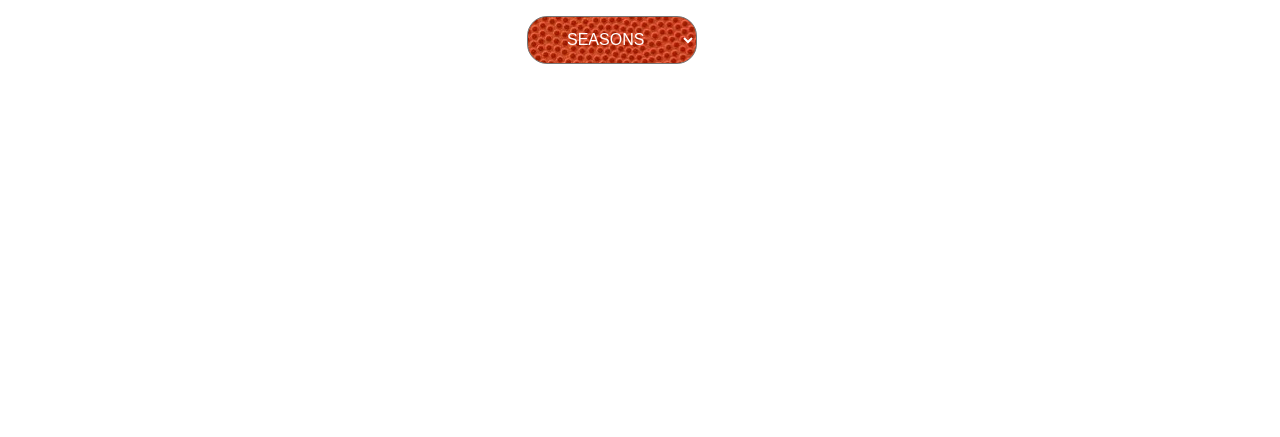
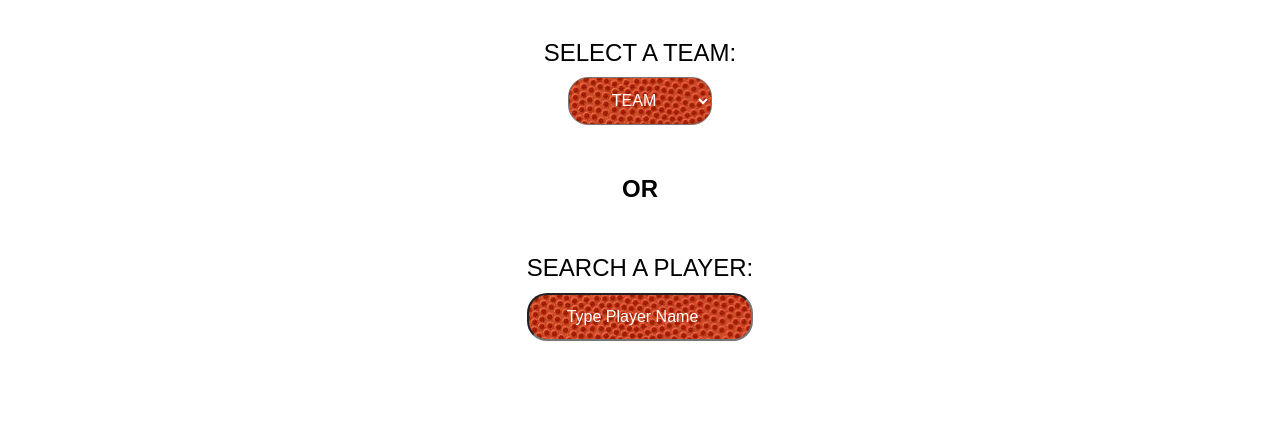
Before and after one commit to donark1/ajax-project, a website: page index.html in a window 1280 px wide. Shown: the part 363-800 px from the top of the page. Drawn offline with nearby package versions, Linux system fonts and the light colour scheme; no server answers; a web font is replaced by a local one.

Commit message:
Feature-Set-2 - modified homepage user options and began ajax coding

```diff
--- a/css/layout.css
+++ b/css/layout.css
@@ -37,5 +37,14 @@ header {
   text-align: center;
   width: 50%;
   padding-top: 5%;
+}
+
+.sub-description {
+  text-align: center;
   padding-bottom: 5%;
 }
+
+.block {
+  text-align: center;
+  padding-bottom: 3%;
+}
--- a/css/styles.css
+++ b/css/styles.css
@@ -2,14 +2,14 @@
   padding-bottom: 5%;
 }
 
-.season-select {
+.teams-select {
   font-size: 1.5rem;
   text-align: center;
   padding-bottom: 5%;
 }
 
-.home-page-seasons {
-  text-align: center;
+.home-page-teams {
+  text-align-last:center;
   height: 3rem;
   width: 75%;
   border-radius: 1.25rem;
@@ -17,3 +17,27 @@
   background-image: url("../images/basketballbanner.jpg");
   color:white;
 }
+
+.home-page-players {
+  text-align-last:center;
+  height: 3rem;
+  width: 100%;
+  border-radius: 1.25rem;
+  font-size: 1rem;
+  background-image: url("../images/basketballbanner.jpg");
+  color:white;
+}
+
+.home-page-players::placeholder {
+  color: white;
+}
+
+.search-players {
+  font-size: 1.5rem;
+  text-align: center;
+  padding-bottom: 5%;
+}
+
+.hidden {
+  display: none;
+}
--- a/index.html
+++ b/index.html
@@ -11,7 +11,7 @@
 </head>
 <body>
     <header>
-      <!-- <div class="header-profile-list hidden"> -->
+      <div class="hidden">
         <div class="row banner-text-links">
           <div class="left">HOME</div>
           <div class="center">TEAM</div>
@@ -24,18 +24,36 @@
       <div class="row">
         <img class="logo" src="./images/hoopslalogo.jpg" alt="Hoopsla Logo">
       </div>
+      <div>
+        <p class="sub-description">NBA STATS APP SIMPLIFIED</p>
+      </div>
       <div class="row">
         <div class="block">
           <form class="home-page-form">
-            <label class="season-select">SELECT A SEASON:</label>
+            <label class="teams-select">SELECT A TEAM:</label>
           </form>
-          <select name="seasons" id="seasons" class="home-page-seasons">
-            <option value="Seasons">SEASONS</option>
+          <select name="teams" id="teams" class="home-page-teams">
+            <option value="Teams">TEAM</option>
           </select>
+        </div>
+      </div>
+      <div class="row">
+        <div class="block">
+          <h2>OR</h2>
+        </div>
+      </div>
+      <div class="row">
+        <div class="block">
+          <form class="home-page-form" action="">
+            <label class="search-players">SEARCH A PLAYER:</label>
+          </form>
+            <input type="search" name="search-player" id="search-player"
+              class="home-page-players" placeholder="Type Player Name">
         </div>
       </div>
     </div>
   </main>
+  <script type="text/javascript" src="https://ajax.googleapis.com/ajax/libs/jquery/2.0.0/jquery.min.js"></script>
   <script src="js/data.js"></script>
   <script src="js/main.js"></script>
 </body>
--- a/js/main.js
+++ b/js/main.js
@@ -1,4 +1,6 @@
 // Basketball Teams
+
+function getTeams() {
   $.ajax({
     method: 'GET',
     url: 'https://www.balldontlie.io/api/v1/teams',
@@ -7,8 +9,13 @@ $.ajax({
       console.log("Team:", data);
     },
   })
+}
+
+getTeams();
 
 // Basketball Players
+
+function getPlayers() {
   $.ajax({
     method: 'GET',
     url: 'https://www.balldontlie.io/api/v1/players',
@@ -17,6 +24,9 @@ $.ajax({
       console.log("Player:", data);
     },
   })
+}
+
+getPlayers();
 
 // BasketBall Game Stats
 $.ajax({
@@ -31,9 +41,9 @@ $.ajax({
 // Basketball Player Season Averages Example
 $.ajax({
   method: 'GET',
-  url: 'https://www.balldontlie.io/api/v1/season_averages?season=2018&player_ids[]=1&player_ids[]=2 ',
+  url: 'https://www.balldontlie.io/api/v1/stats?seasons[]=2015',
   data: 'json',
   success: function (data) {
-    console.log("Season Averages:", data);
+    console.log("Seasons:", data);
   },
 })
```
Lines whose indentation alone changed are shown as unchanged.
